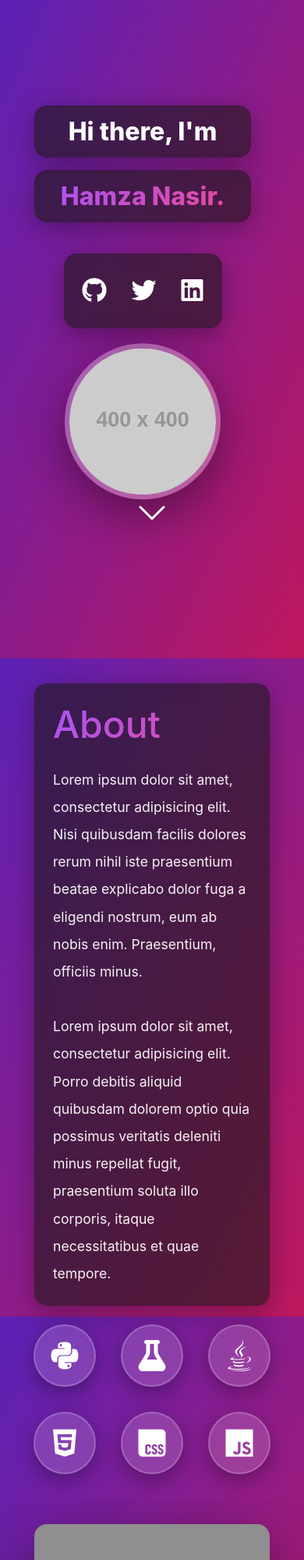
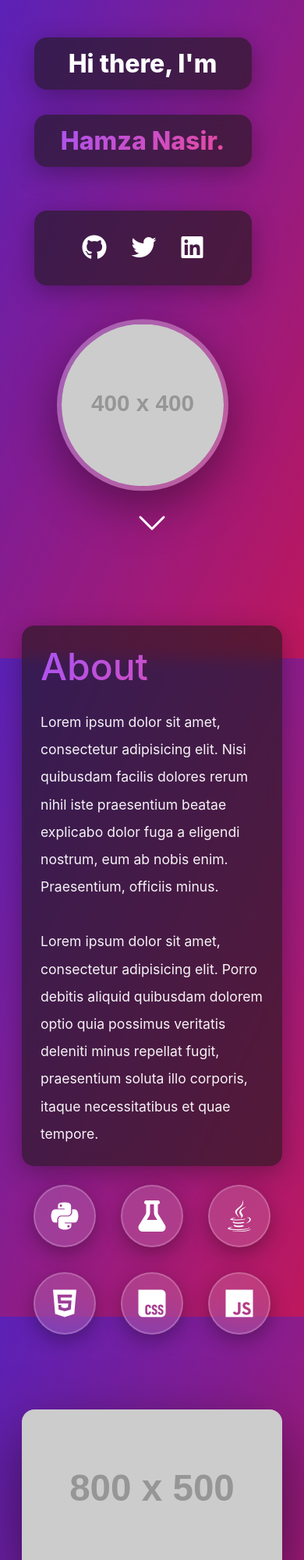
Before and after one commit to HamzaNasir0/fancyCv, a plain HTML site: page index.html in a window 390 px wide. Shown: the top 2000 px of the page at 78% size. Drawn offline with nearby package versions, Linux system fonts and the light colour scheme; placeholder pictures from the web are drawn by us.

Commit message:
Fix CSS formatting and add mobile styles

```diff
--- a/style.css
+++ b/style.css
@@ -1,12 +1,12 @@
 * {
   margin: 0;
   padding: 0;
-    box-sizing: border-box
+  box-sizing: border-box;
 }
 
 html {
   scroll-behavior: smooth;
-    scroll-snap-type: y mandatory
+  scroll-snap-type: y mandatory;
 }
 
 body {
@@ -14,7 +14,7 @@ body {
   color: white;
   background: linear-gradient(to bottom right, #5b21b6 0%, #be185d 100%);
   background-attachment: fixed;
-    overflow-x: hidden
+  overflow-x: hidden;
 }
 
 body::before {
@@ -26,18 +26,17 @@ body::before {
   height: 100%;
   background: linear-gradient(to bottom right, #5b21b6 0%, #be185d 100%);
   animation: gradientShift 15s ease infinite;
-    z-index: -1
+  z-index: -1;
 }
 
 @keyframes gradientShift {
-
   0%,
   100% {
-        opacity: 1
+    opacity: 1;
   }
 
   50% {
-        opacity: 0.8
+    opacity: 0.8;
   }
 }
 
@@ -49,7 +48,7 @@ body::before {
   justify-content: center;
   padding: 2rem;
   position: relative;
-    z-index: 1
+  z-index: 1;
 }
 
 .glass {
@@ -58,22 +57,22 @@ body::before {
   border-radius: 1rem;
   padding: 1.5rem;
   box-shadow: 0 8px 32px rgba(0, 0, 0, 0.3);
-    transition: all 0.3s ease
+  transition: all 0.3s ease;
 }
 
 .glass:hover {
   transform: translateY(-5px);
-    box-shadow: 0 12px 40px rgba(0, 0, 0, 0.4)
+  box-shadow: 0 12px 40px rgba(0, 0, 0, 0.4);
 }
 
 .hero-section {
   flex-direction: column;
   justify-content: center;
-    padding-bottom: 3rem
+  padding-bottom: 3rem;
 }
 
 .hero-content {
-    max-width: 1400px
+  max-width: 1400px;
 }
 
 .hero-text h1 {
@@ -81,18 +80,18 @@ body::before {
   font-weight: 800;
   margin-bottom: 0.5rem;
   line-height: 1.1;
-    animation: fadeInUp 0.8s ease
+  animation: fadeInUp 0.8s ease;
 }
 
 @keyframes fadeInUp {
   from {
     opacity: 0;
-        transform: translateY(30px)
+    transform: translateY(30px);
   }
 
   to {
     opacity: 1;
-        transform: translateY(0)
+    transform: translateY(0);
   }
 }
 
@@ -101,18 +100,17 @@ body::before {
   -webkit-background-clip: text;
   background-clip: text;
   -webkit-text-fill-color: transparent;
-    animation: shimmer 3s ease-in-out infinite
+  animation: shimmer 3s ease-in-out infinite;
 }
 
 @keyframes shimmer {
-
   0%,
   100% {
-        filter: brightness(1)
+    filter: brightness(1);
   }
 
   50% {
-        filter: brightness(1.3)
+    filter: brightness(1.3);
   }
 }
 
@@ -123,29 +121,28 @@ body::before {
   border: 6px solid rgba(255, 255, 255, 0.3);
   box-shadow: 0 20px 60px rgba(0, 0, 0, 0.4);
   transition: all 0.5s ease;
-    animation: float 6s ease-in-out infinite
+  animation: float 6s ease-in-out infinite;
 }
 
 .profile-img:hover {
   transform: scale(1.05) rotate(5deg);
-    border-color: rgba(255, 255, 255, 0.6)
+  border-color: rgba(255, 255, 255, 0.6);
 }
 
 @keyframes float {
-
   0%,
   100% {
-        transform: translateY(0)
+    transform: translateY(0);
   }
 
   50% {
-        transform: translateY(-20px)
+    transform: translateY(-20px);
   }
 }
 
 .social-links {
   display: flex;
-    gap: 1rem
+  gap: 1rem;
 }
 
 .social-links a {
@@ -153,7 +150,7 @@ body::before {
   font-size: 2rem;
   padding: 0.5rem;
   transition: all 0.3s ease;
-    position: relative
+  position: relative;
 }
 
 .social-links a::before {
@@ -165,74 +162,73 @@ body::before {
   height: 2px;
   background: white;
   transition: all 0.3s ease;
-    transform: translateX(-50%)
+  transform: translateX(-50%);
 }
 
 .social-links a:hover {
   color: #a855f7;
-    transform: translateY(-5px) scale(1.2)
+  transform: translateY(-5px) scale(1.2);
 }
 
 .social-links a:hover::before {
-    width: 80%
+  width: 80%;
 }
 
 .scroll-indicator {
   animation: bounce 2s infinite;
   cursor: pointer;
-    transition: all 0.3s ease
+  transition: all 0.3s ease;
 }
 
 .scroll-indicator:hover {
   color: #a855f7;
-    transform: scale(1.2)
+  transform: scale(1.2);
 }
 
 @keyframes bounce {
-
   0%,
   100% {
-        transform: translateY(0)
+    transform: translateY(0);
   }
 
   50% {
-        transform: translateY(-1rem)
+    transform: translateY(-1rem);
   }
 }
 
 .about-text h2 {
   font-size: 3rem;
   margin-bottom: 1.5rem;
-    animation: slideInLeft 0.8s ease
+  animation: slideInLeft 0.8s ease;
 }
 
 @keyframes slideInLeft {
   from {
     opacity: 0;
-        transform: translateX(-50px)
+    transform: translateX(-50px);
   }
 
   to {
     opacity: 1;
-        transform: translateX(0)
+    transform: translateX(0);
   }
 }
 
 .about-text p {
   line-height: 2;
   opacity: 0.95;
-    font-size: 1.1rem
+  font-size: 1.1rem;
 }
 
 .tech-icons {
   display: flex;
   flex-direction: column;
-    gap: 2rem
+  gap: 2rem;
 }
 
 .tech-row {
   display: flex;
-    gap: 2rem
+  gap: 2rem;
 }
 
 .tech-icon {
@@ -248,42 +244,42 @@ body::before {
   box-shadow: 0 8px 24px rgba(0, 0, 0, 0.3);
   transition: all 0.4s cubic-bezier(0.175, 0.885, 0.32, 1.275);
   border: 2px solid rgba(255, 255, 255, 0.2);
-    animation: popIn 0.6s ease backwards
+  animation: popIn 0.6s ease backwards;
 }
 
 .tech-icon:nth-child(1) {
-    animation-delay: 0.1s
+  animation-delay: 0.1s;
 }
 
 .tech-icon:nth-child(2) {
-    animation-delay: 0.2s
+  animation-delay: 0.2s;
 }
 
 .tech-icon:nth-child(3) {
-    animation-delay: 0.3s
+  animation-delay: 0.3s;
 }
 
 @keyframes popIn {
   from {
     opacity: 0;
-        transform: scale(0)
+    transform: scale(0);
   }
 
   to {
     opacity: 1;
-        transform: scale(1)
+    transform: scale(1);
   }
 }
 
 .tech-icon:hover {
   transform: translateY(-10px) scale(1.1);
   background: rgba(255, 255, 255, 0.25);
-    box-shadow: 0 12px 40px rgba(0, 0, 0, 0.4)
+  box-shadow: 0 12px 40px rgba(0, 0, 0, 0.4);
 }
 
 .project-section {
   position: relative;
-    overflow: hidden
+  overflow: hidden;
 }
 
 .project-screenshot {
@@ -294,36 +290,35 @@ body::before {
   box-shadow: 0 30px 80px rgba(0, 0, 0, 0.5);
   border-radius: 1rem;
   transition: all 0.5s ease;
-    filter: brightness(0.7)
+  filter: brightness(0.7);
 }
 
 .project-container:hover .project-screenshot {
   filter: brightness(1);
-    transform: scale(1.05)
+  transform: scale(1.05);
 }
 
 @keyframes float-project {
-
   0%,
   100% {
-        transform: translateY(0) translateX(0)
+    transform: translateY(0) translateX(0);
   }
 
   50% {
-        transform: translateY(-30px) translateX(20px)
+    transform: translateY(-30px) translateX(20px);
   }
 }
 
 .project-screenshot.left {
   left: 5%;
   top: 50%;
-    transform: translateY(-50%)
+  transform: translateY(-50%);
 }
 
 .project-screenshot.right {
   right: 5%;
   top: 50%;
-    transform: translateY(-50%)
+  transform: translateY(-50%);
 }
 
 .project-card {
@@ -336,7 +331,7 @@ body::before {
   transition: all 0.5s cubic-bezier(0.175, 0.885, 0.32, 1.275);
   cursor: pointer;
   position: relative;
-    overflow: hidden
+  overflow: hidden;
 }
 
 .project-card::before {
@@ -346,26 +341,31 @@ body::before {
   left: -50%;
   width: 200%;
   height: 200%;
-    background: linear-gradient(45deg, transparent, rgba(255, 255, 255, 0.1), transparent);
+  background: linear-gradient(
+    45deg,
+    transparent,
+    rgba(255, 255, 255, 0.1),
+    transparent
+  );
   transform: rotate(45deg);
-    transition: all 0.5s ease
+  transition: all 0.5s ease;
 }
 
 .project-card:hover::before {
-    left: 100%
+  left: 100%;
 }
 
 .project-card:hover {
   transform: perspective(1000px) rotateY(-5deg) translateY(-10px);
   box-shadow: 0 30px 80px rgba(0, 0, 0, 0.5);
-    background: rgba(255, 255, 255, 0.2)
+  background: rgba(255, 255, 255, 0.2);
 }
 
 .project-card h3 {
   font-size: 2.5rem;
   margin-bottom: 1.5rem;
   position: relative;
-    z-index: 1
+  z-index: 1;
 }
 
 .project-card p {
@@ -373,14 +373,14 @@ body::before {
   opacity: 0.95;
   font-size: 1.1rem;
   position: relative;
-    z-index: 1
+  z-index: 1;
 }
 
 .project-tags {
   display: flex;
   gap: 0.5rem;
   flex-wrap: wrap;
-    margin-top: 1rem
+  margin-top: 1rem;
 }
 
 .tag {
@@ -388,7 +388,7 @@ body::before {
   padding: 0.4rem 1rem;
   border-radius: 2rem;
   font-size: 0.9rem;
-    border: 1px solid rgba(255, 255, 255, 0.3)
+  border: 1px solid rgba(255, 255, 255, 0.3);
 }
 
 footer {
@@ -401,38 +401,97 @@ footer {
 footer a {
   color: white;
   font-size: 1.5rem;
-    transition: all 0.3s ease
+  transition: all 0.3s ease;
 }
 
 footer a:hover {
   color: #ffd89b;
-    transform: translateY(-3px)
+  transform: translateY(-3px);
 }
 
 @media (max-width: 820px) {
-    .hero-content {
-        flex-direction: column;
-        text-align: center
+  /* ===== HERO MOBILE FIX ===== */
+  .hero-section {
+    padding-top: 4rem !important;
+    padding-bottom: 4rem !important;
   }
 
-    .tech-row {
-        justify-content: center
+  .hero-content {
+    text-align: center !important;
+    flex-direction: column !important;
   }
 
-    .project-screenshot {
-        position: relative !important;
-        max-width: 100% !important;
-        left: auto !important;
-        right: auto !important;
-        transform: none !important;
-        margin-bottom: 2rem
+  .hero-text {
+    width: 100%;
+    display: flex;
+    flex-direction: column;
+    align-items: center;
+    gap: 1rem;
+  }
+
+  /* Make each glass box narrower and centered */
+  .hero-text .glass {
+    width: 90% !important;
+    padding: 1rem !important;
+  }
+
+  /* Social links */
+  .social-links {
+    justify-content: center;
+  }
+
+  /* Profile image — bring it closer & resize */
+  .profile-img {
+    margin-top: 1.5rem !important;
+    width: 220px !important;
+    height: 220px !important;
+  }
+
+  /* Scroll indicator spacing */
+  .scroll-indicator {
+    margin-top: 1.5rem !important;
+  }
+
+  /* Disable full-screen section height */
+  .section {
+    min-height: auto !important;
+    padding: 3rem 1rem !important;
+  }
+
+  /* Fix project layout stacking */
+  .project-section {
+    overflow: visible !important;
   }
 
   .project-container {
-        flex-direction: column !important
+    flex-direction: column !important;
+    align-items: center !important;
+    justify-content: flex-start !important;
+    gap: 1.5rem !important;
   }
 
+  /* RESET absolutely positioned screenshots */
+  .project-screenshot {
+    position: static !important;
+    width: 100% !important;
+    max-width: 100% !important;
+    height: auto !important;
+    margin: 0 auto 1rem auto !important;
+    transform: none !important;
+    animation: none !important;
+    filter: brightness(1) !important;
+  }
+
+  /* Project card full width & no perspective animation */
   .project-card {
-        margin: 0 auto
+    width: 100% !important;
+    margin: 0 auto;
+    transform: none !important;
+    padding: 1.6rem !important;
+  }
+
+  /* Remove empty spacing divs used for desktop alignment */
+  .project-container > .col-md-5 {
+    display: none !important;
   }
 }
```
Lines whose indentation alone changed are shown as unchanged.
